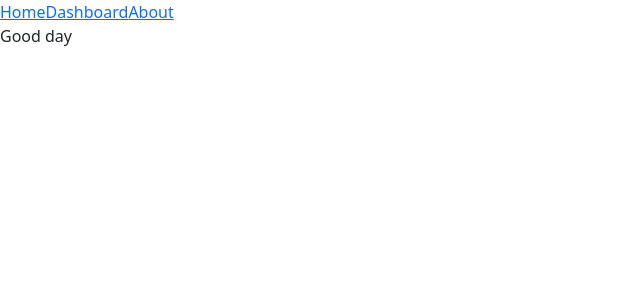
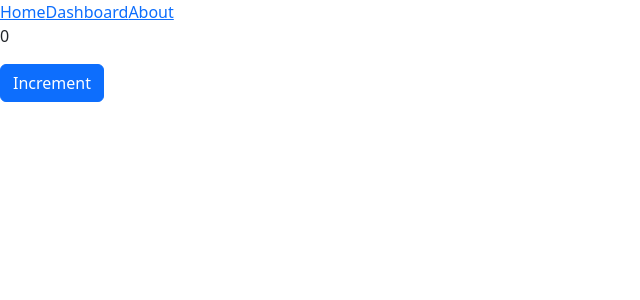
Before and after one commit to lokesh-jegini/hotelproject, a React (Create React App) app: page / in a window 1280 px wide. Shown: the top 300 px of the page, without its empty margins (0-640 px from the left). Built offline with nearby package versions, Linux system fonts and the light colour scheme.

Commit message:
state functional component single variable

```diff
--- a/src/home/Home.js
+++ b/src/home/Home.js
@@ -3,18 +3,21 @@ import "./Home.scss";
 import "bootstrap/dist/css/bootstrap.min.css";
 
 function Home(props) {
-  let greeting;
-  const time = new Date().getHours();
-
-  if (time < 10) {
-    greeting = "Good morning";
-  } else if (time < 20) {
-    greeting = "Good day";
-  } else {
-    greeting = "Good evening";
+  let [counter, setCounter] = useState(0)
+  function increment() {
+      setCounter(++counter)
   }
 
-  return <div className="Home">{greeting}</div>;
+  return (
+    <>
+      <div className="home">
+        <p className="counter">
+          { counter}
+        </p>
+        <button className="btn btn-primary" onClick={increment}>Increment</button>
+      </div>
+    </>
+  );
 }
 
 export default Home;
```
